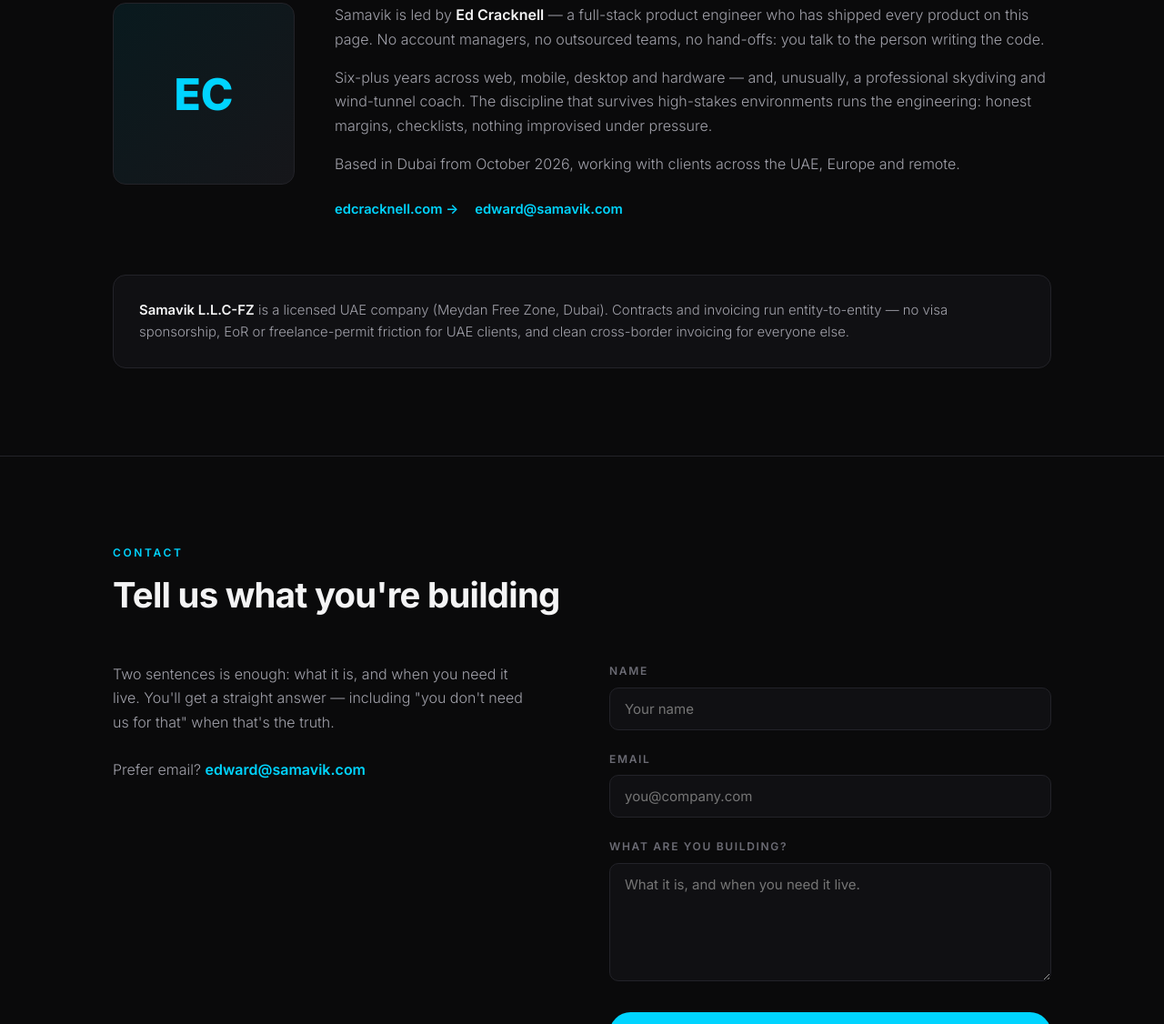
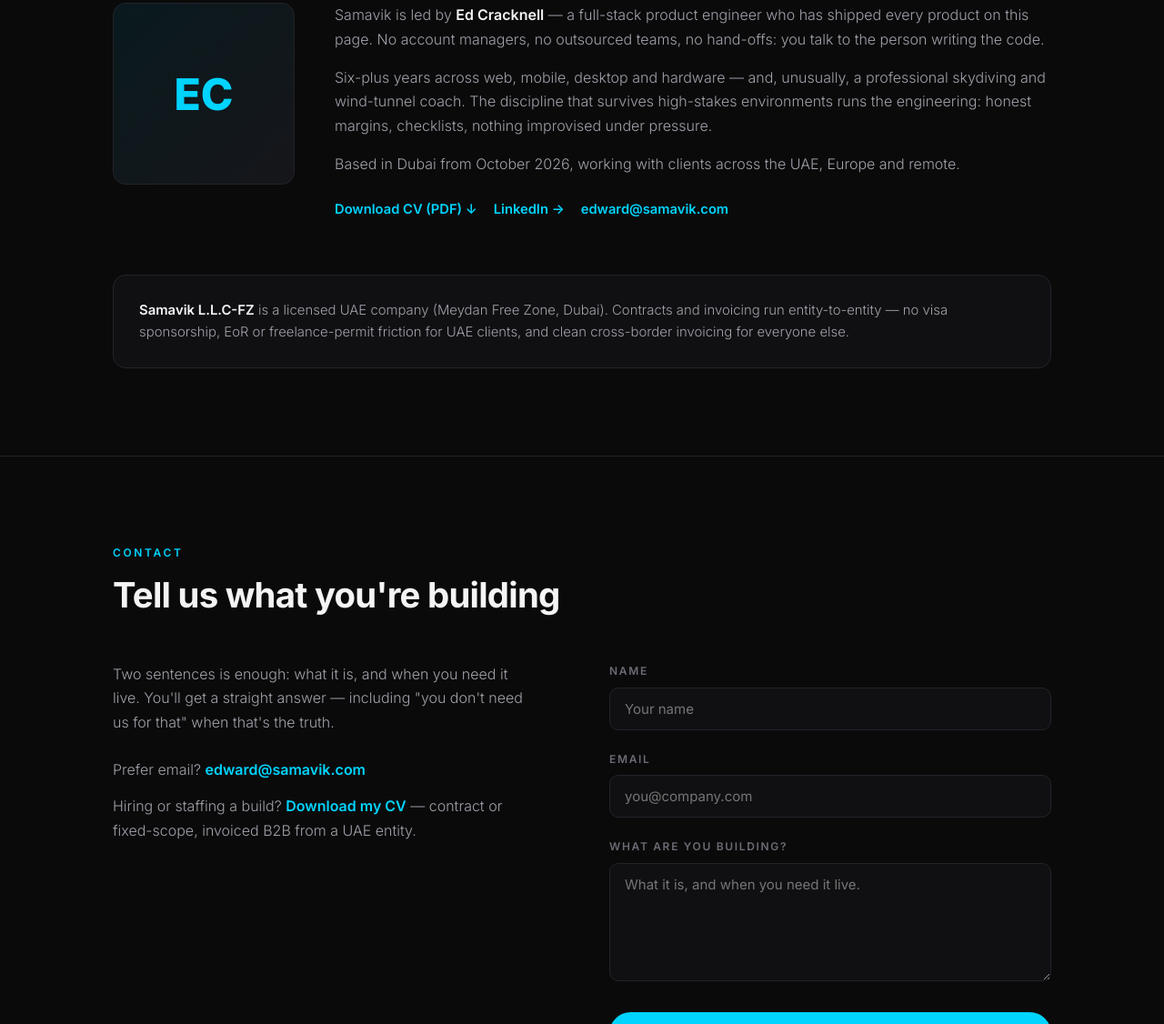
Before and after one commit to EdwardCracknell/samavik-website, a plain HTML site: page index.html in a window 1280 px wide. Shown: the part 4091-5217 px from the top of the page at 91% size. Drawn offline with Linux system fonts and the light colour scheme.

Commit message:
Add downloadable CV + LinkedIn to founder & contact sections

```diff
--- a/index.html
+++ b/index.html
@@ -524,7 +524,8 @@
             </p>
             <p>Based in Dubai from October 2026, working with clients across the UAE, Europe and remote.</p>
             <div class="founder-links">
-              <a href="https://www.edcracknell.com" target="_blank" rel="noopener">edcracknell.com →</a>
+              <a href="/Edward_Cracknell_CV.pdf" download>Download CV (PDF) ↓</a>
+              <a href="https://www.linkedin.com/in/edward-cracknell-11b86aa4" target="_blank" rel="noopener">LinkedIn →</a>
               <a href="mailto:edward@samavik.com">edward@samavik.com</a>
             </div>
           </div>
@@ -554,6 +555,10 @@
             </p>
             <p class="email-line">
               Prefer email? <a href="mailto:edward@samavik.com">edward@samavik.com</a>
+            </p>
+            <p style="margin-top:14px">
+              Hiring or staffing a build? <a href="/Edward_Cracknell_CV.pdf" download>Download my CV</a>
+              — contract or fixed-scope, invoiced B2B from a UAE entity.
             </p>
           </div>
           <form id="contact-form" class="reveal" novalidate>
```
Also changed, not shown: 1 other file.
